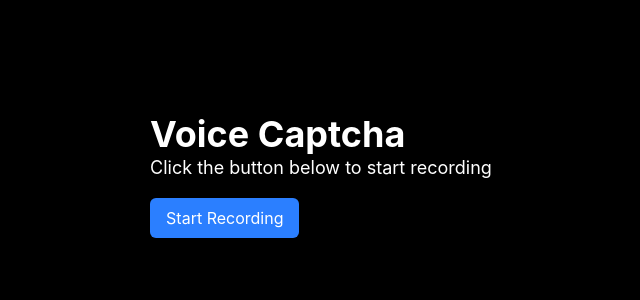
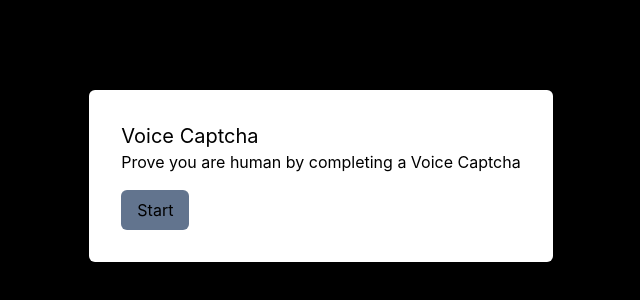
Before and after one commit to Lehtimies/DaTe-hackathon-25, a React (Vite) app in the folder voice-captcha/: page / in a window 1280 px wide. Shown: the part 224-524 px from the top of the page, without its empty margins (319-959 px from the left). Built offline with nearby package versions, Linux system fonts and the light colour scheme.

Commit message:
Initial SPA layout created

```diff
--- a/voice-captcha/src/App.tsx
+++ b/voice-captcha/src/App.tsx
@@ -1,14 +1,19 @@
+import React from 'react'
 import './tailwind.css'
+import StartScreen from './components/StartScreen'
+import ChallengeScreen from './components/ChallengeScreen'
+import ResultScreen from './components/ResultScreen'
 
 function App() {
+	const [stage, setStage] = React.useState<'start' | 'challenge' | 'result'>('start');
+	const [result, setResult] = React.useState<'success' | 'failure' | null>(null);
+
   	return (
 		<div className='bg-black'>
 			<div className='flex items-center justify-center h-screen'>
-        <div className='text-white'>
-          <h1 className='text-4xl font-bold'>Voice Captcha</h1>
-          <p className='text-lg'>Click the button below to start recording</p>
-          <button className='px-4 py-2 mt-4 bg-blue-500 rounded-md' onClick={() => {}}>Start Recording</button>
-        </div>
+				{stage === 'start' && <StartScreen startGame={() => setStage('challenge')} />}
+				{stage === 'challenge' && <ChallengeScreen onResult={(res: any) => {setResult(res); setStage('result')}} />}
+				{stage === 'result' && <ResultScreen result={result} onRestart={() => {setResult(null); setStage('start')}} />}
 			</div>
 		</div>
   	)
--- /dev/null
+++ b/voice-captcha/src/components/ChallengeScreen.tsx
@@ -0,0 +1,13 @@
+import MeowChallenge from "./MeowChallenge";
+
+function ChallengeScreen({ onResult }: { onResult: (res: any) => void }) {
+    return (
+        <div className="bg-white p-8 rounded-md text-black">
+            <h1 className="text-xl text-left">Voice Captcha</h1>
+            <MeowChallenge />
+            <button className="bg-slate-500 px-4 py-2 mt-4 rounded-md hover:bg-blue-500 cursor-pointer" onClick={() => onResult('success')}>I am human</button>
+        </div>
+    )
+}
+
+export default ChallengeScreen;
--- /dev/null
+++ b/voice-captcha/src/components/MeowChallenge.tsx
@@ -0,0 +1,8 @@
+
+export default function MeowChallenge() {
+    return (
+        <div>
+            <p>Meow</p>
+        </div>
+    )
+}
--- /dev/null
+++ b/voice-captcha/src/components/ResultScreen.tsx
@@ -0,0 +1,13 @@
+
+function ResultScreen({result, onRestart}: {result: 'success' | 'failure' | null, onRestart: () => void}) {
+    return (
+        <div className="bg-white p-8 rounded-md text-black">
+            <h1 className="text-xl text-left">Voice Captcha</h1>
+            {result === 'success' && <p className="text-left">You are human!</p>}
+            {result === 'failure' && <p className="text-left">You are a robot!</p>}
+            <button className="bg-slate-500 px-4 py-2 mt-4 rounded-md hover:bg-blue-500 cursor-pointer" onClick={onRestart}>Restart</button>
+        </div>
+    )
+}
+
+export default ResultScreen;
--- /dev/null
+++ b/voice-captcha/src/components/StartScreen.tsx
@@ -0,0 +1,17 @@
+import React from "react";
+
+interface StartScreenProps {
+    startGame: () => void;
+};
+
+function StartScreen({ startGame }: StartScreenProps) {
+    return (
+        <div className="bg-white p-8 rounded-md text-black">
+            <h1 className="text-xl text-left">Voice Captcha</h1>
+            <p className="text-left">Prove you are human by completing a Voice Captcha</p>
+            <button className="bg-slate-500 px-4 py-2 mt-4 rounded-md hover:bg-blue-500 cursor-pointer" onClick={startGame}>Start</button>
+        </div>
+    )
+};
+
+export default StartScreen;
--- a/voice-captcha/src/main.tsx
+++ b/voice-captcha/src/main.tsx
@@ -3,7 +3,7 @@ import { createRoot } from 'react-dom/client'
 import App from './App.tsx'
 
 createRoot(document.getElementById('root')!).render(
-  <StrictMode>
-    <App />
-  </StrictMode>,
+    <StrictMode>
+        <App />
+    </StrictMode>,
 )
```
Lines whose indentation alone changed are shown as unchanged.
